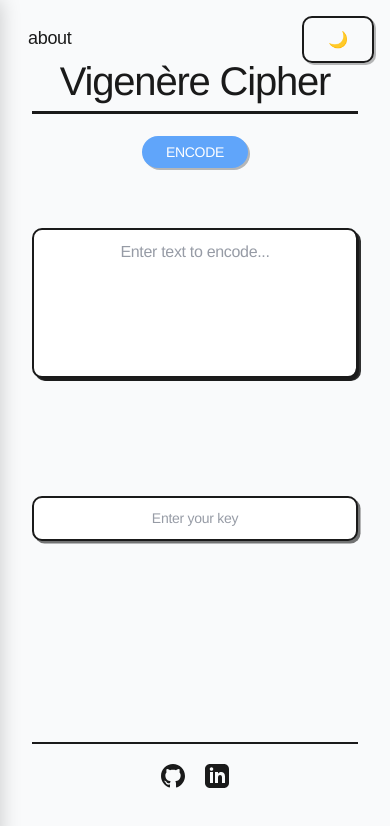
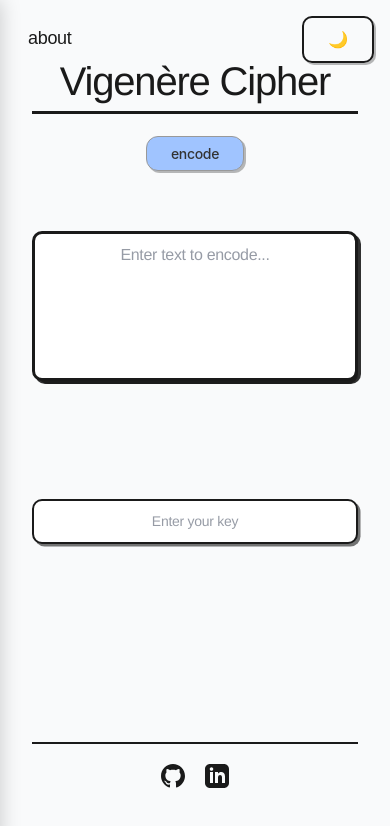
Before and after one commit to cjcaio/enc-dec_vigenere, a React (Create React App) app in the folder frontend/: page / in a window 390 px wide. Shown: the top 826 px of the page. Built offline with nearby package versions, Linux system fonts and the light colour scheme; no server answers.

Commit message:
Refactor and enhance About component and styles
Renamed ProjectInfo to About and restructured content for clarity and consistency. Introduced new styled components (List, ListItem) to improve the presentation of bullet points. Updated styles and adjusted `width` for better layout responsiveness.

```diff
--- a/frontend/src/App.js
+++ b/frontend/src/App.js
@@ -4,16 +4,27 @@ import CipherInput from './components/CipherInput';
 import About from './components/about/About';
 import Footer from './components/Footer';
 import './styles/globals.css';
+import { checkSecretCombo } from './secret';
 
 function App() {
   const [result, setResult] = useState('');
   const [error, setError] = useState('');
+  const [easterEgg, setEasterEgg] = useState({ found: false, message: '' });
 
   const apiCall = async (endpoint, text, key) => {
-       try {
-           const response = await fetch(`http://localhost:8080/api/${endpoint}`, {
-               method: 'POST',
-               headers: {
+   try {
+       const secretCheck = checkSecretCombo(text, key);
+       if (secretCheck.found) {
+           setEasterEgg({
+               found: true,
+               message: secretCheck.message
+           });
+           return secretCheck.message;
+       }
+
+       const response = await fetch(`http://localhost:8080/api/${endpoint}`, {
+           method: 'POST',
+           headers: {
                    'Content-Type': 'application/json',
                },
                body: JSON.stringify({ text, key }),
@@ -62,7 +73,11 @@ function App() {
             <h1 style={{ textAlign: 'center', marginBottom: '2rem' }}>
                 Vigenère Cipher
             </h1>
-            <CipherInput onEncrypt={handleEncrypt} onDecrypt={handleDecrypt} />
+            <CipherInput
+                onEncrypt={handleEncrypt}
+                onDecrypt={handleDecrypt}
+                easterEgg={easterEgg}
+            />
             {error && (
                 <div style={{
                     color: '#dc2626',
--- a/frontend/src/components/CipherInput.jsx
+++ b/frontend/src/components/CipherInput.jsx
@@ -23,19 +23,24 @@ const ButtonWrapper = styled.div`
 
 
 const ActionButton = styled.button`
-    background-color: ${props => props.isFlipped ? '#f97316' : '#60a5fa'};
-    color: white;
-    border: none;
-    border-radius: 20px;
+    background-color: ${props => props.isFlipped ? '#fca65a' : '#A0C4FF'};
+    color: #333;
+    border: 1px solid #999;
+    border-radius: 12px;
     padding: 8px 24px;
     font-size: 14px;
+    font-family: 'Inter', sans-serif;
+    font-weight: 500;
     cursor: pointer;
-    transition: var(--transition);
-    box-shadow: var(--button-shadow);
+    transition: background-color 0.3s ease, transform 0.15s ease;
 
     &:hover {
-        transform: translate(-1px, -1px);
-        box-shadow: var(--button-shadow-hover);
+        background-color: ${props => props.isFlipped ? '#fdae71' : '#B0D0FF'};
+        transform: translateY(-2px);
+    }
+
+    &:active {
+        transform: translateY(1px);
     }
 `;
 
@@ -67,7 +72,7 @@ const CardFace = styled.div`
     justify-content: center;
     padding: 0;
     border-radius: 10px;
-    border: 2.5px solid #1a1a1a;
+    border: 3px solid #1a1a1a;
     background-color: white;
     box-shadow: 3px 3px 0 rgba(26, 26, 26, 0.9);
     box-sizing: border-box;
@@ -153,7 +158,7 @@ const CipherInput = ({ onEncrypt, onDecrypt }) => {
         <Container>
             <ButtonWrapper>
                 <ActionButton onClick={handleSubmit} isFlipped={isFlipped}>
-                    {isFlipped ? 'DECODE' : 'ENCODE'}
+                    {isFlipped ? 'decode' : 'encode'}
                 </ActionButton>
             </ButtonWrapper>
 
```
Also changed, not shown: 2 other files (tests, documents, lock files or other folders).
